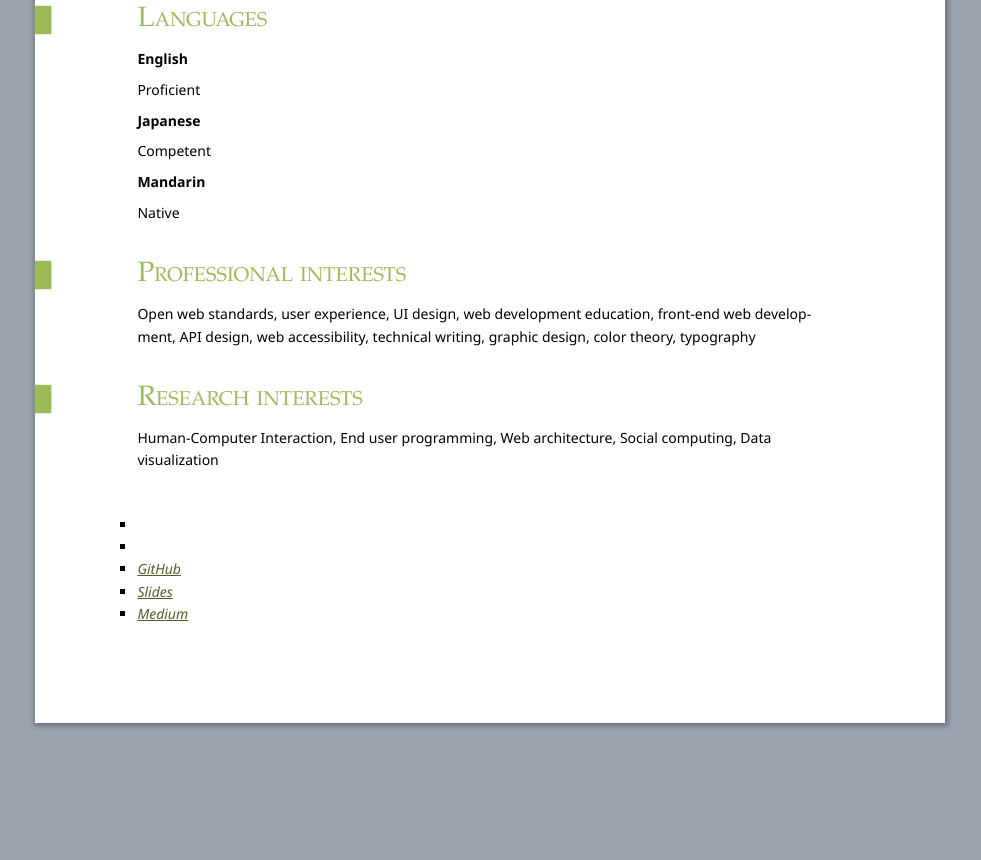
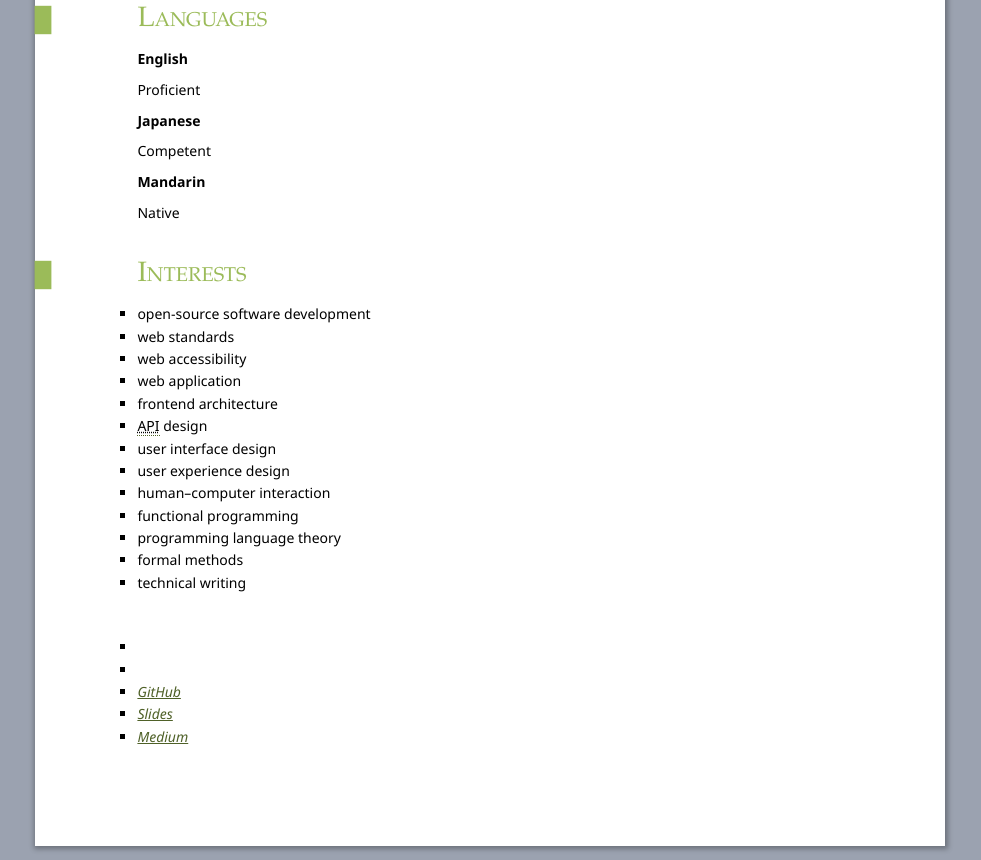
Before and after one commit to gsklee/gsklee.github.io, a plain HTML site: page résumé.html in a window 1280 px wide. Shown: the part 3678-4538 px from the top of the page, without its empty margins (150-1131 px from the left). Before the commit the page ends 4415 px from the top, so only its background shows below. Drawn offline with Linux system fonts and the light colour scheme.

Commit message:
Update résumé.html

```diff
--- a/résumé.html
+++ b/résumé.html
@@ -662,21 +662,25 @@ footer {
       </dl>
     </section>
 
-    <section id="interests">
-      <h1>Professional interests</h1>
-      <p>Open web standards,
-      user experience, UI design,
-      web development education,
-      front-end web development,
-      API design,
-      web accessibility,
-      technical writing,
-      graphic design, color theory, typography</p>
-    </section>
-
-    <section id="interests">
-      <h1>Research interests</h1>
-      <p>Human-Computer Interaction, End user programming, Web architecture, Social computing, Data visualization</p>
+    <section>
+      <h1>Interests</h1>
+      <ul class="structural:tags">
+        <li>open-source software development</li>
+        <li>web standards</li>
+        <li>web accessibility</li>
+        <li>web application</li>
+        <li>frontend architecture</li>
+        <li>
+          <abbr title="Application Programming Interface">API</abbr> design
+        </li>
+        <li>user interface design</li>
+        <li>user experience design</li>
+        <li>human–computer interaction</li>
+        <li>functional programming</li>
+        <li>programming language theory</li>
+        <li>formal methods</li>
+        <li>technical writing</li>
+      </ul>
     </section>
 
     <footer>
```
